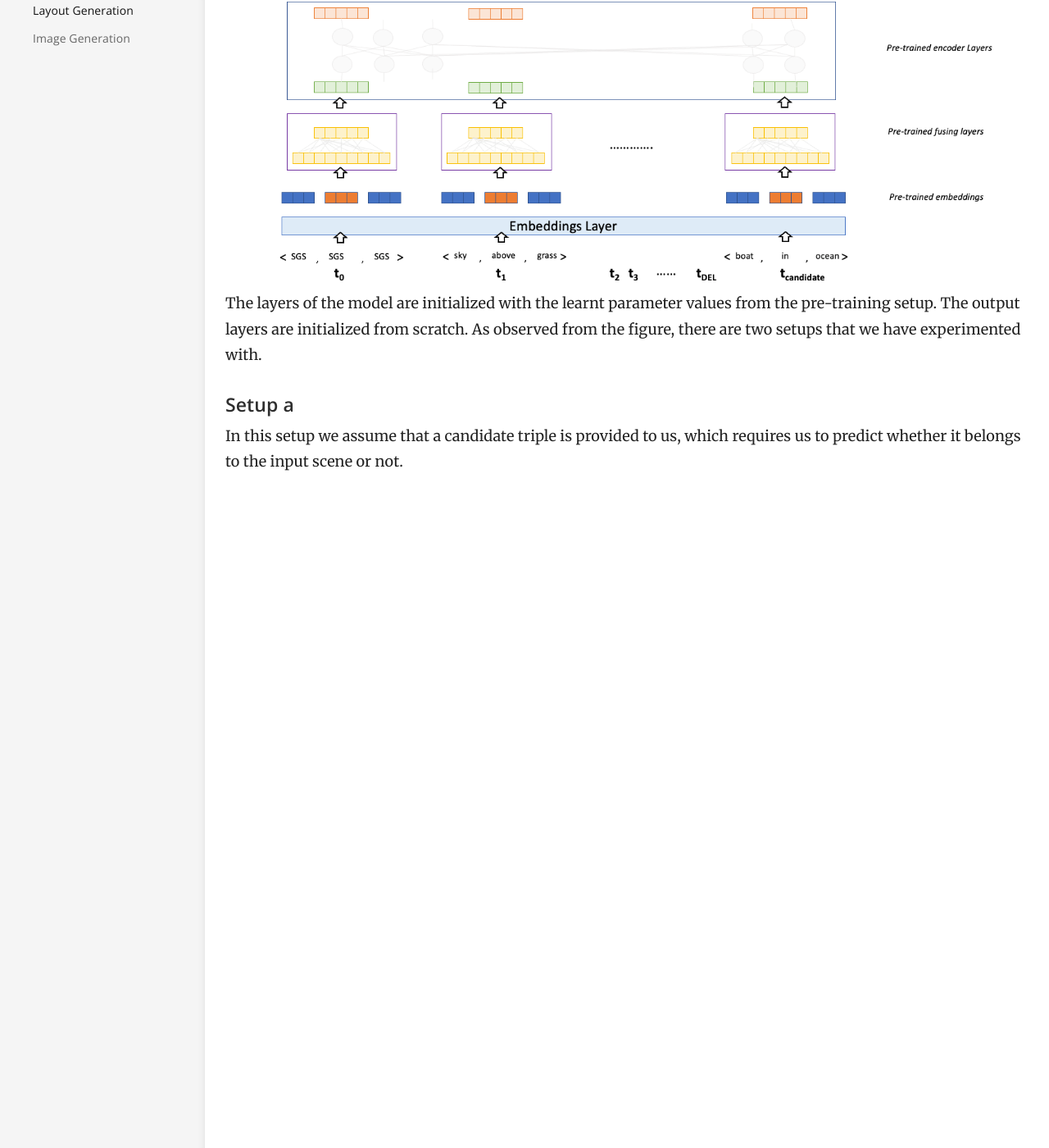
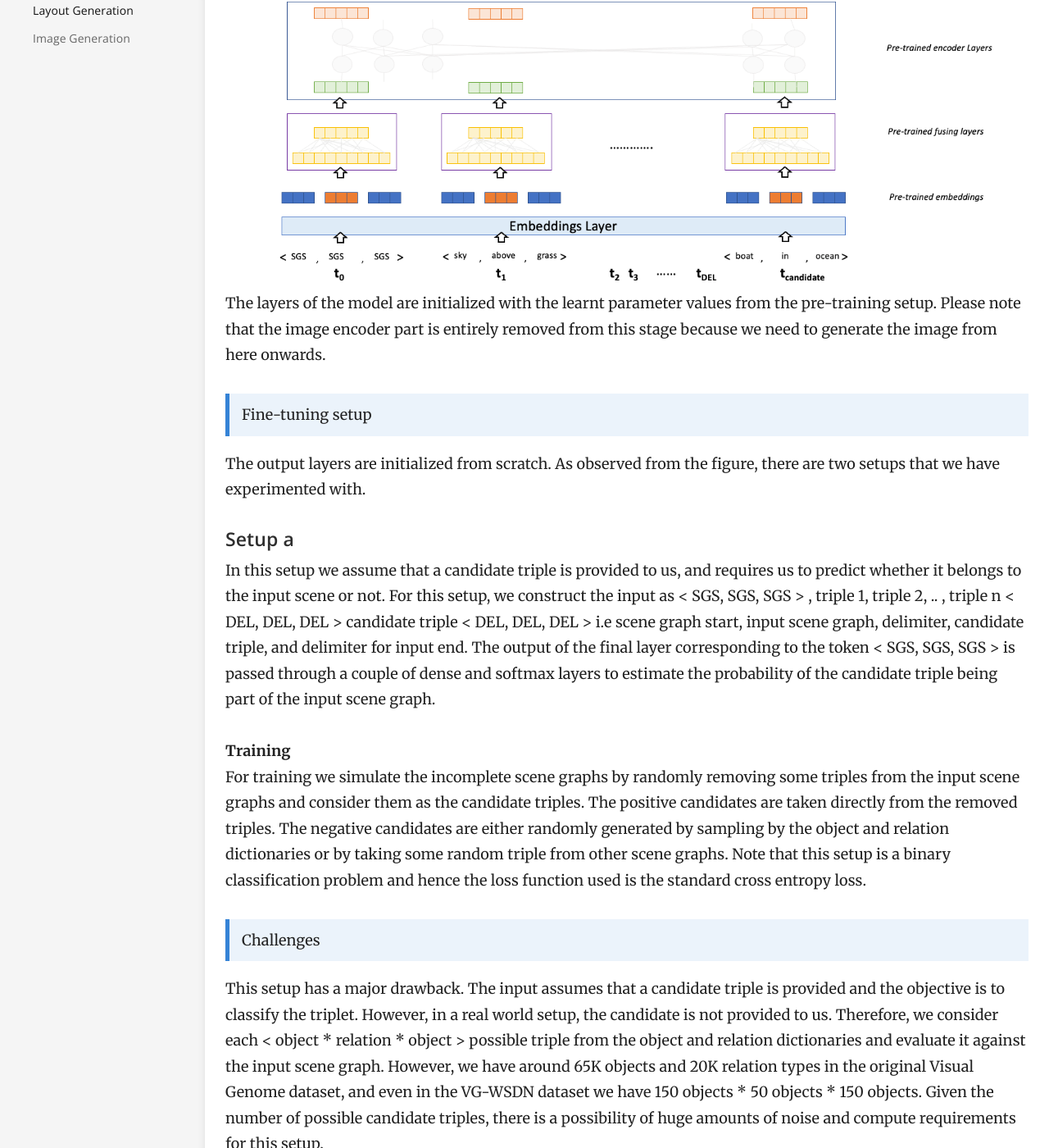
Before and after one commit to bhanu77prakash/scene-edit.github.io, a Jekyll site: the page built from _docs/Methodology/Fine-tuning.md, in a window 1280 px wide and 1400 px high, scrolled down 645 px. Shown: the whole window at 82% size. Built offline with Jekyll 4.4.1, drawn with Linux system fonts in a browser that asks for light colours; some of the changed text lies outside the part shown.

Commit message:
updated website

```diff
--- a/_docs/Methodology/Fine-tuning.md
+++ b/_docs/Methodology/Fine-tuning.md
@@ -14,7 +14,42 @@
 <br>
 </center>
 
-The layers of the model are initialized with the learnt parameter values from the pre-training setup. The output layers are initialized from scratch. As observed from the figure, there are two setups that we have experimented with.
+The layers of the model are initialized with the learnt parameter values from the pre-training setup. Please note that the image encoder part is entirely removed from this stage because we need to generate the image from here onwards.
+
+> Fine-tuning setup
+
+The output layers are initialized from scratch. As observed from the figure, there are two setups that we have experimented with.
 
 <h4>Setup a </h4>
-In this setup we assume that a candidate triple is provided to us, which requires us to predict whether it belongs to the input scene or not.
+In this setup we assume that a candidate triple is provided to us, and requires us to predict whether it belongs to the input scene or not. For this setup, we construct the input as < SGS, SGS, SGS > , triple 1, triple 2, .. , triple n < DEL, DEL, DEL > candidate triple < DEL, DEL, DEL > i.e scene graph start, input scene graph, delimiter, candidate triple, and delimiter for input end. The output of the final layer corresponding to the token < SGS, SGS, SGS > is passed through a couple of dense and softmax layers to estimate the probability of the candidate triple being part of the input scene graph.
+
+**Training**
+For training we simulate the incomplete scene graphs by randomly removing some triples from the input scene graphs and consider them as the candidate triples. The positive candidates are taken directly from the removed triples. The negative candidates are either randomly generated by sampling by the object and relation dictionaries or by taking some random triple from other scene graphs. Note that this setup is a binary classification problem and hence the loss function used is the standard cross entropy loss.
+> Challenges
+
+This setup has a major drawback. The input assumes that a candidate triple is provided and the objective is to classify the triplet. However, in a real world setup, the candidate is not provided to us. Therefore, we consider each < object * relation * object > possible triple from the object and relation dictionaries and evaluate it against the input scene graph. However, we have around 65K objects and 20K relation types in the original Visual Genome dataset, and even in the VG-WSDN dataset we have 150 objects * 50 objects * 150 objects. Given the number of possible candidate triples, there is a possibility of huge amounts of noise and compute requirements for this setup.
+
+<h4>Setup b </h4>
+In this setup we assume that a candidate object is provided to us, and we are supposed to predict the missing relation and other end of the triplet. For this setup, we construct the input as < SGS, SGS, SGS > , triple 1, triple 2, .. , triple n, < candidate object, MASK_RELATION, MASK_OBJECT >, < DEL, DEL, DEL > i.e scene graph start, input scene graph, candidate object with other 2 parts masked, and delimiter for input end. The output of the final layer corresponding to the masked elements MASK_RELATION, MASK_OBJECT are passed through a couple of dense and softmax layers to predict the missing relation and tail objects. Important points to consider -
+1. In this setup, the number of times we need to infer from the model is only the number of object times which is much better than the previous setup
+2. The model has the additional burden of performing an n-way relation and object prediction problem which is not present in the previous, hence a drop in performance.
+3. While we mask the triple in its original position in the scene graph sequence, since there is no significance to the position in the input order (no position encodings), we always put the candidate at the end during inference time, without loss of generality.
+
+**Training**
+For training we simulate the incomplete scene graphs by randomly masking relation and tail objects of triples from input scene graphs and try to estimate them. Unlike the previous setting we don't need to generate negative samples. The ground truth labels are the masked elements from the input scene graphs. The loss function is a weighted combination of the 2 multi head n-class classification losses i.e categorical cross entropy losses.
+> Challenges
+
+This setup also has a similar drawback. We need to iterate over the *n* objects in the object dictionary and infer the model n-times which is also a significant inference overhead. To overcome this, we propose a candidate selection/filtering algorithm, which is explained below.
+
+<h4>Candidate Selection Algorithm</h4>
+Our main hypothesis, which is also proven through our pre-training results, is that objects in nature often tend to collocate with each other. Therefore, we adapt a technique called [Pointwise Mutual Information](https://en.wikipedia.org/wiki/Pointwise_mutual_information) to estimate this co-occurrence phenomenon. The PMI is defined as
+<center>
+<img src="../../images/pmi.png" alt="example" style="width:500px;"/>
+<br>
+</center>
+where obj1 and obj2 are the two objects for which we want to estimate the pmi scores. Intuitively the metric measures the probability of both the objects occurring together as against to both of them appearing individually in the scenes. Here is the pmi scores chart plotted for the 150 objects of the VG-WSDN dataset.
+<center>
+<img src="../../images/pmi_plot.png" alt="example" style="width:900px;"/>
+<br>
+</center>
+For better visualization, you can also download the image from [here](). The image is plotted in a high resolution, please zoom in to see the labels and the colors. In the picture lighter regions indicate that they have a high pmi score and darker regions indicate that they have a low pmi score.
```
Also changed, not shown: _docs/Methodology/Pre-training.md (+2 -2 lines), images/pmi.png (added), images/pre-train.png.
